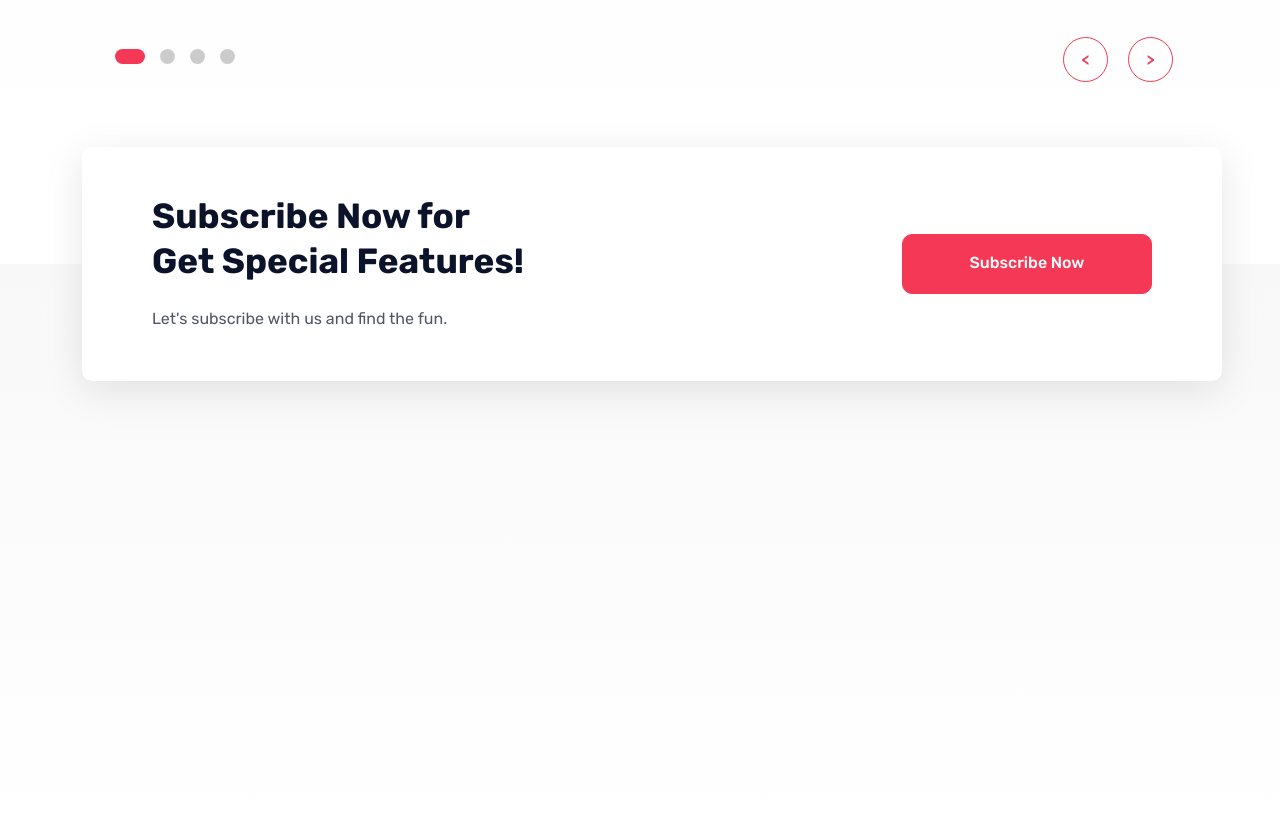
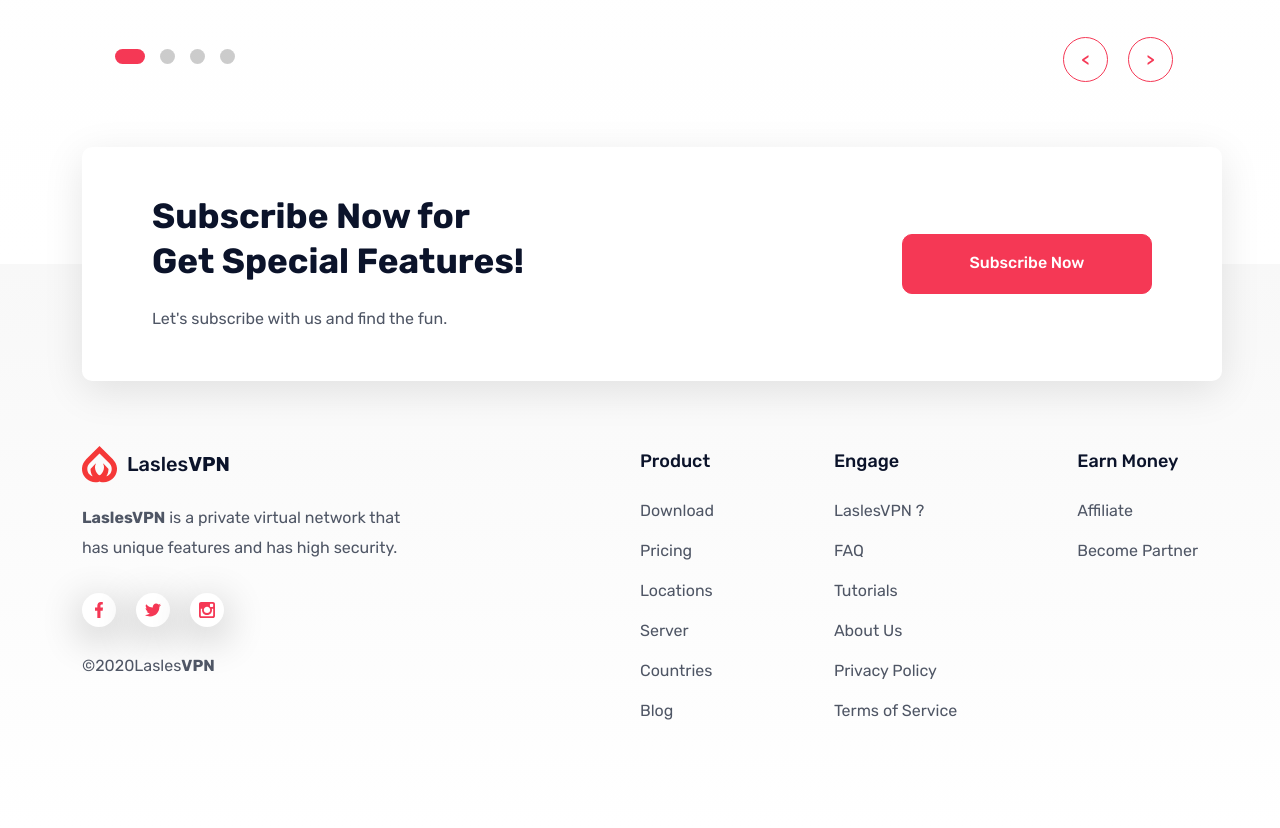
Before and after one commit to MixelinSoft/lasles-vpn-landing-page, a website: page index.html in a window 1280 px wide. Shown: the part 4201-5029 px from the top of the page. Drawn offline with nearby package versions, Linux system fonts and the light colour scheme; files whose address does not match are found by name.

Commit message:
Refactor footer layout and styles; add social media icons for enhanced engagement

```diff
--- a/css/style.css
+++ b/css/style.css
@@ -4,6 +4,7 @@
   --liteGrey: rgba(238, 239, 242, 1);
   --black: rgba(11, 19, 42, 1);
   --red: rgba(245, 56, 85, 1);
+  /*  #f53855ff; */
   --pink: rgba(255, 236, 236, 1);
 }
 
@@ -83,18 +84,18 @@ body {
   align-items: center;
   justify-content: space-between;
 }
-.nav-logo {
+.logo {
   display: flex;
   align-items: center;
 }
-.nav-logo-image {
+.logo-image {
   margin-right: 10px;
 }
-.nav-logo-text {
+.logo-text {
   font-size: 20px;
   font-weight: 500;
 }
-.nav-logo-text-bold {
+.logo-text-bold {
   font-weight: 700;
 }
 .nav-menu {
@@ -502,6 +503,73 @@ body {
 }
 
 /* Footer */
-.footer {
+.footer-container {
+  padding-top: 182px;
   height: 564px;
+  display: flex;
+  justify-content: space-between;
 }
+.footer-block {
+  width: 50%;
+}
+.footer-description {
+  max-width: 340px;
+  line-height: 30px;
+  color: var(--grey);
+  margin-top: 20px;
+  margin-bottom: 30px;
+}
+.footer-socials {
+  display: flex;
+}
+.footer-socials-link {
+  display: flex;
+  justify-content: center;
+  align-items: center;
+  width: 34px;
+  height: 34px;
+  border-radius: 50%;
+  background-color: #fff;
+  box-shadow: 0px 10px 40px rgba(0, 0, 0, 0.3);
+  cursor: pointer;
+  margin-bottom: 30px;
+}
+.footer-socials-link:not(:last-child) {
+  margin-right: 20px;
+}
+.footer-socials-icon {
+  width: 16px;
+  height: 16px;
+  cursor: pointer;
+}
+.footer-copyright {
+  color: var(--grey);
+}
+.footer-links {
+  display: flex;
+  justify-content: space-between;
+}
+.footer-block-column {
+  display: flex;
+  flex-direction: column;
+}
+.footer-block-column-title {
+  font-size: 18px;
+  font-weight: 500;
+  line-height: 30px;
+  margin-bottom: 20px;
+}
+.footer-block-column-link {
+  font-size: 16px;
+  line-height: 30px;
+  color: var(--grey);
+  text-decoration: none;
+  transition: color 0.3s ease;
+  cursor: pointer;
+}
+.footer-block-column-link:hover {
+  color: var(--red);
+}
+.footer-block-column-link:not(:last-child) {
+  margin-bottom: 10px;
+}
--- a/index.html
+++ b/index.html
@@ -19,14 +19,14 @@
   <body>
     <header>
       <nav class="nav container">
-        <div class="nav-logo">
+        <div class="logo">
           <img
-            class="nav-logo-image"
+            class="logo-image"
             src="./assests/icons/logo.svg"
             alt="Logo Image"
           />
-          <div class="nav-logo-text">
-            Lasles<span class="nav-logo-text-bold">VPN</span>
+          <div class="logo-text">
+            Lasles<span class="logo-text-bold">VPN</span>
           </div>
         </div>
         <ul class="nav-menu">
@@ -503,7 +503,73 @@
         </section>
       </div>
       <footer class="footer gradient">
-        <div class="footer-container container"></div>
+        <div class="footer-container container">
+          <div class="footer-block">
+            <div class="logo">
+              <img
+                class="logo-image"
+                src="./assests/icons/logo.svg"
+                alt="Logo Image"
+              />
+              <div class="logo-text">
+                Lasles<span class="logo-text-bold">VPN</span>
+              </div>
+            </div>
+            <div class="footer-description">
+              <b>LaslesVPN</b> is a private virtual network that has unique
+              features and has high security.
+            </div>
+            <div class="footer-socials">
+              <a class="footer-socials-link" href="#">
+                <img
+                  class="footer-socials-icon"
+                  src="./assests/icons/socials/facebook.svg"
+                  alt="Facebook Icon"
+                />
+              </a>
+              <a class="footer-socials-link" href="#">
+                <img
+                  class="footer-socials-icon"
+                  src="./assests/icons/socials/twitter.svg"
+                  alt="Facebook Icon"
+                />
+              </a>
+              <a class="footer-socials-link" href="#">
+                <img
+                  class="footer-socials-icon"
+                  src="./assests/icons/socials/Instagram.svg"
+                  alt="Facebook Icon"
+                />
+              </a>
+            </div>
+            <div class="footer-copyright">©2020Lasles<b>VPN</b></div>
+          </div>
+          <div class="footer-block footer-links">
+            <div class="footer-block-column">
+              <div class="footer-block-column-title">Product</div>
+              <a class="footer-block-column-link" href="#">Download</a>
+              <a class="footer-block-column-link" href="#">Pricing</a>
+              <a class="footer-block-column-link" href="#">Locations</a>
+              <a class="footer-block-column-link" href="#">Server</a>
+              <a class="footer-block-column-link" href="#">Countries</a>
+              <a class="footer-block-column-link" href="#">Blog</a>
+            </div>
+            <div class="footer-block-column">
+              <div class="footer-block-column-title">Engage</div>
+              <a class="footer-block-column-link" href="#">LaslesVPN ?</a>
+              <a class="footer-block-column-link" href="#">FAQ</a>
+              <a class="footer-block-column-link" href="#">Tutorials</a>
+              <a class="footer-block-column-link" href="#">About Us</a>
+              <a class="footer-block-column-link" href="#">Privacy Policy</a>
+              <a class="footer-block-column-link" href="#">Terms of Service</a>
+            </div>
+            <div class="footer-block-column">
+              <div class="footer-block-column-title">Earn Money</div>
+              <a class="footer-block-column-link" href="#">Affiliate</a>
+              <a class="footer-block-column-link" href="#">Become Partner</a>
+            </div>
+          </div>
+        </div>
       </footer>
     </main>
 
```
Also changed, not shown: assests/icons/socials/Instagram.svg (added), assests/icons/socials/facebook.svg (added), assests/icons/socials/twitter.svg (added).
